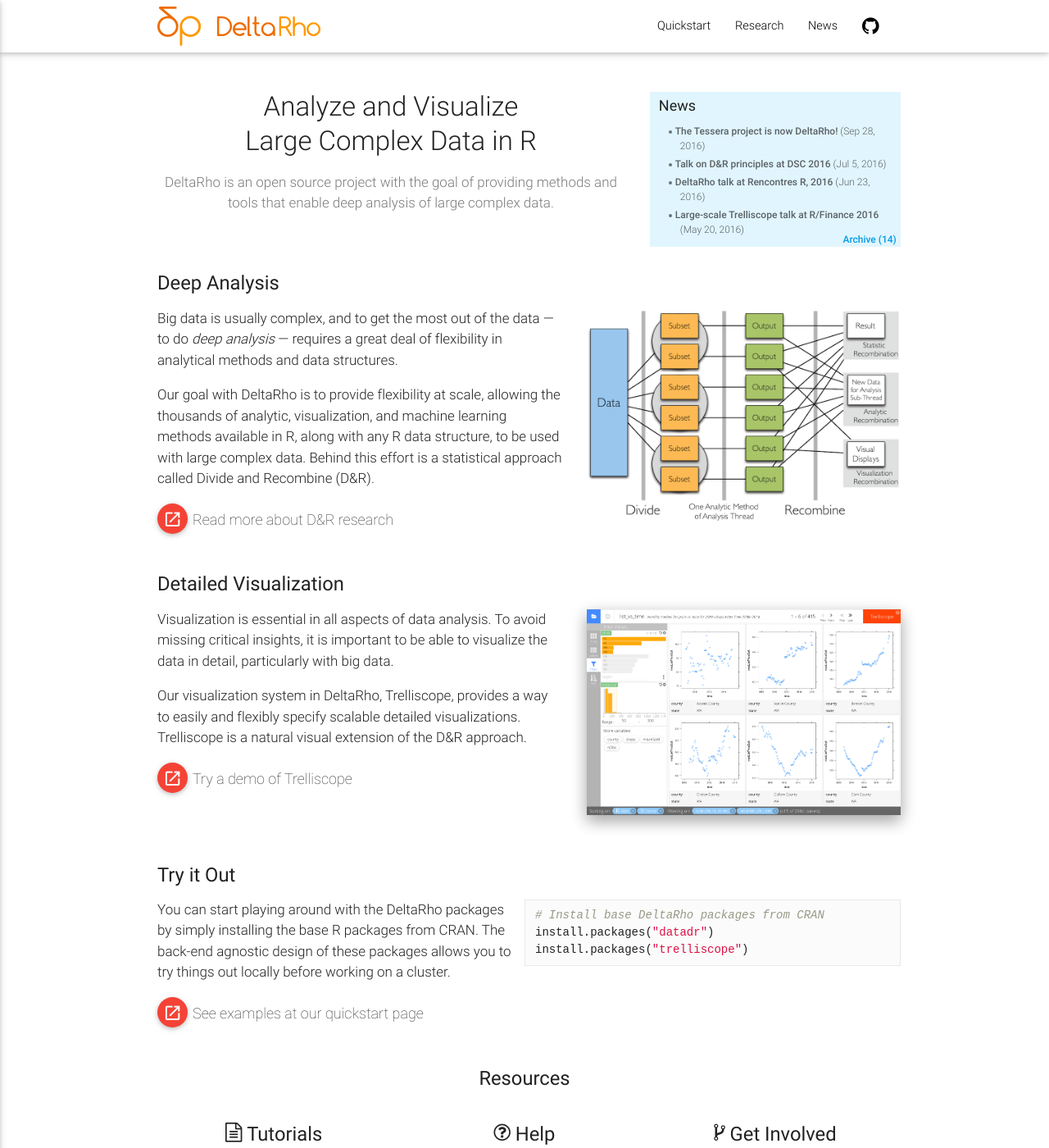
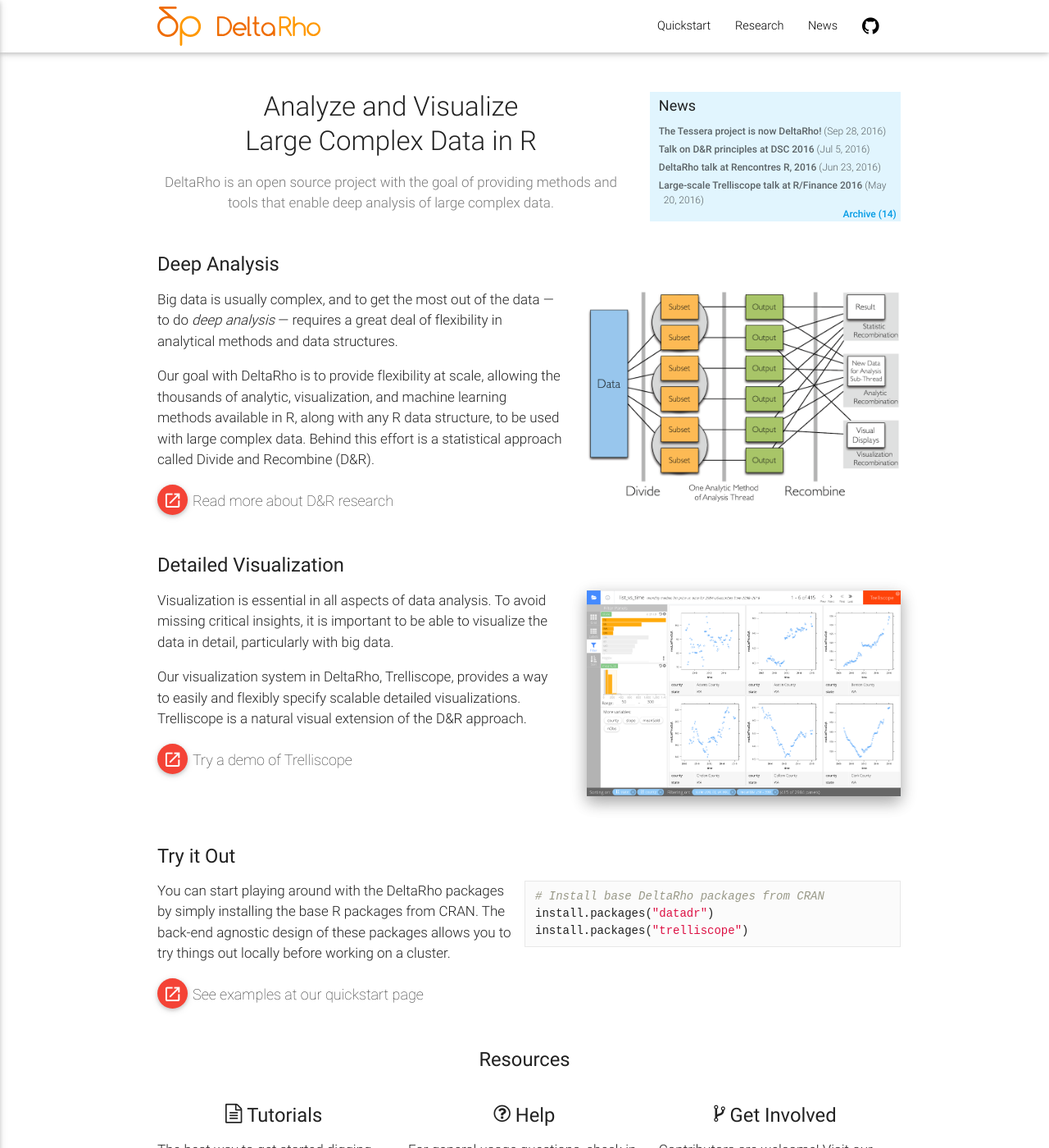
Before and after one commit to delta-rho/delta-rho.github.io, a Jekyll site: the page built from index.html, in a window 1280 px wide and 1400 px high. Shown: the whole window at 82% size. Built offline with Jekyll 4.4.1, drawn with Linux system fonts in a browser that asks for light colours; nearby versions of some CDN libraries; some web fonts are replaced.

Commit message:
Style tweaks

```diff
--- a/css/main.scss
+++ b/css/main.scss
@@ -188,8 +188,17 @@
   color: black;
 }
 
+#news ul {
+  padding-left: 0px;
+}
+
 #news li {
   margin-bottom: 4px;
+  list-style-type: none !important;
+}
+
+#news li:last-child {
+  padding-bottom: 5px;
 }
 
 #more-news-link {
```
